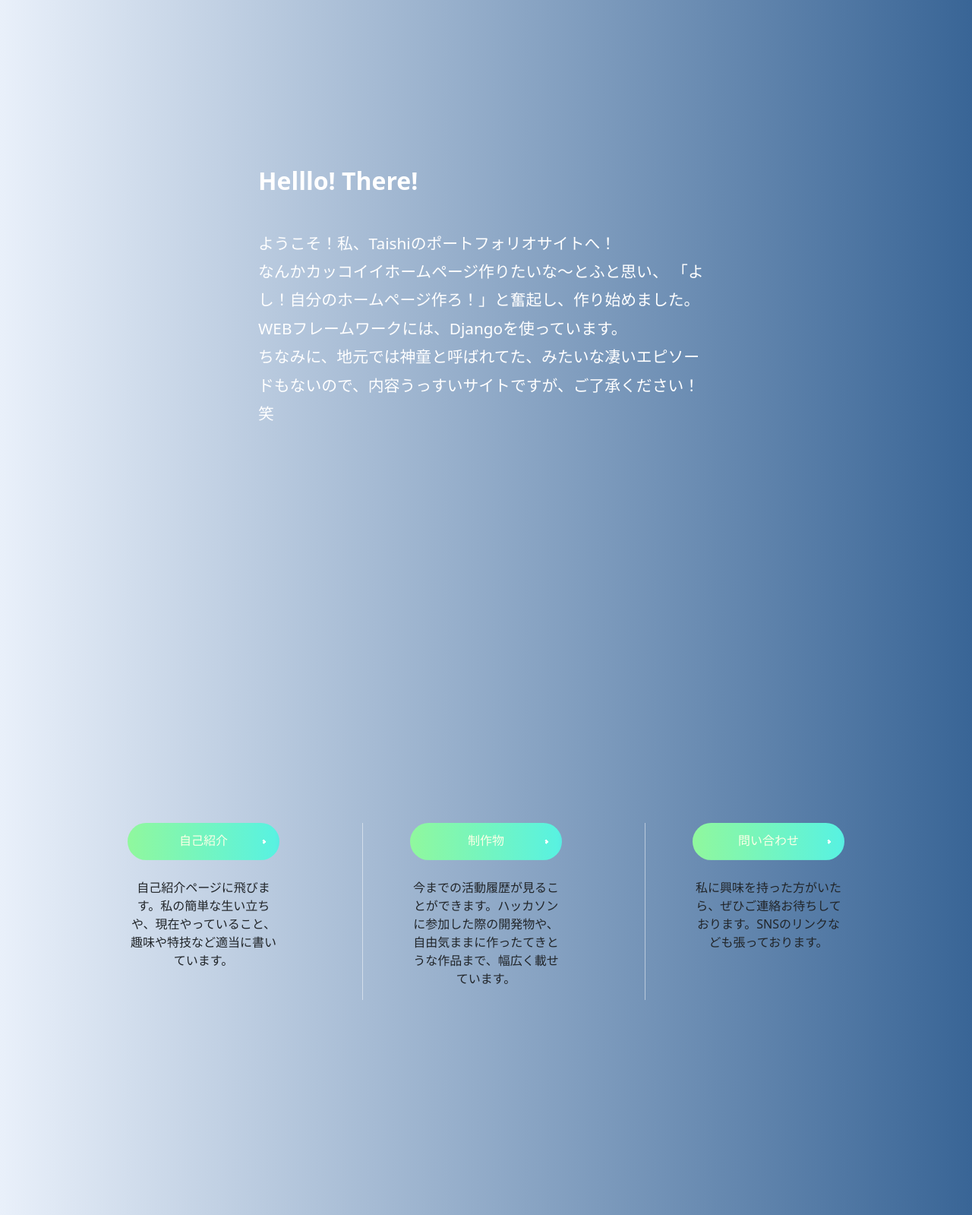
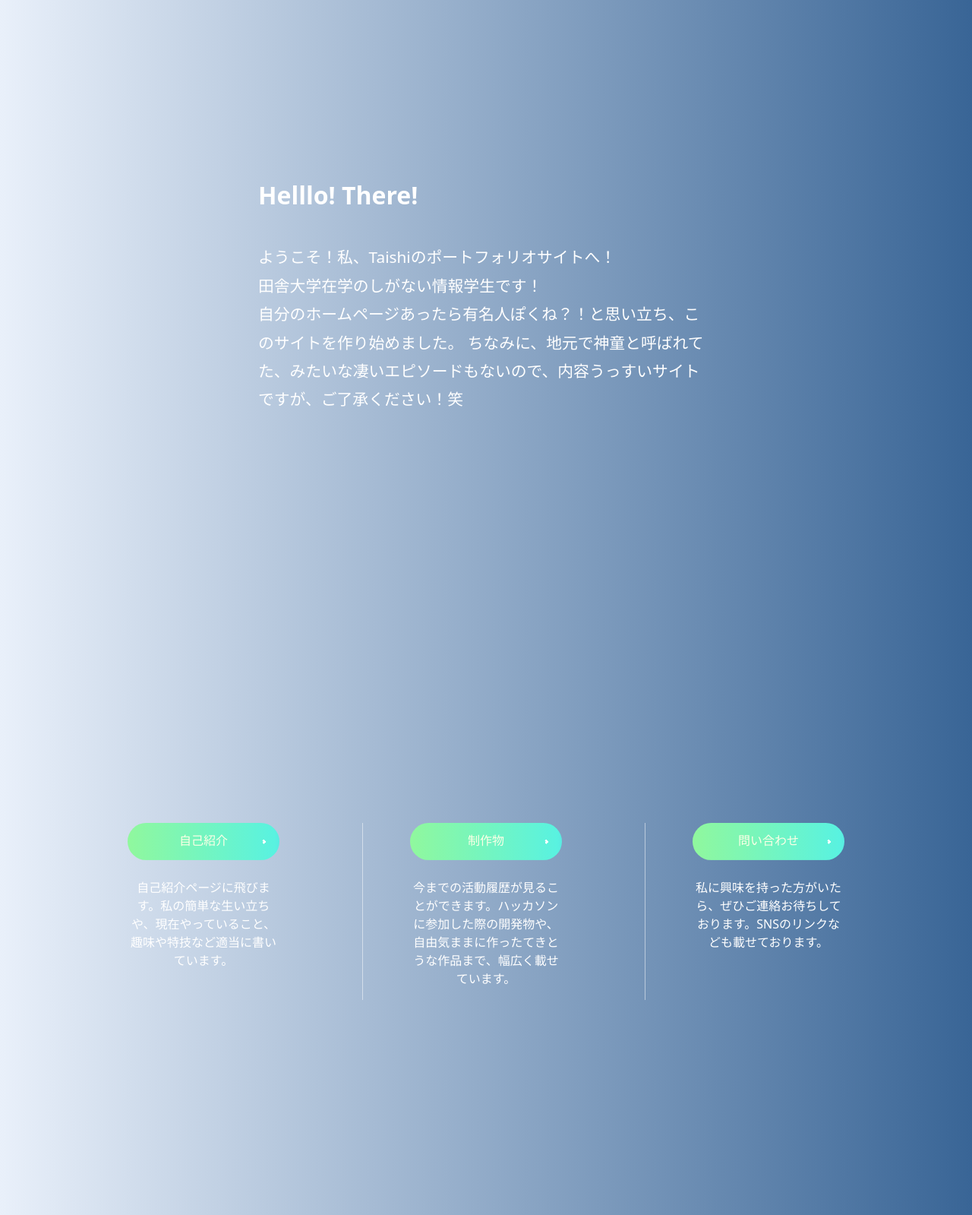
Before and after one commit to taishi29/my-website, a Django app: page / in a window 1280 px wide. Shown: the part 949-2548 px from the top of the page at 76% size. Run offline with Django 5.2, Linux system fonts and the light colour scheme.

Commit message:
htmlの文章を修正しましtあ。

```diff
--- a/mysite/pages/static/pages/css/style.css
+++ b/mysite/pages/static/pages/css/style.css
@@ -91,6 +91,7 @@ img {
 }
 .item p {
     max-width: 200px;
+    color: white;
 }
 @media screen and (max-width: 1000px) {
     .container {
--- a/mysite/pages/templates/pages/index.html
+++ b/mysite/pages/templates/pages/index.html
@@ -24,10 +24,9 @@
         <br>
         <p class="section-text">
             ようこそ！私、Taishiのポートフォリオサイトへ！<br>
-            なんかカッコイイホームページ作りたいな～とふと思い、
-            「よし！自分のホームページ作ろ！」と奮起し、作り始めました。
-            WEBフレームワークには、Djangoを使っています。<br>
-            ちなみに、地元では神童と呼ばれてた、みたいな凄いエピソードもないので、内容うっすいサイトですが、ご了承ください！笑
+            田舎大学在学のしがない情報学生です！<br>
+            自分のホームページあったら有名人ぽくね？！と思い立ち、このサイトを作り始めました。
+            ちなみに、地元で神童と呼ばれてた、みたいな凄いエピソードもないので、内容うっすいサイトですが、ご了承ください！笑
         </p>
     </div>
 </section>
@@ -53,7 +52,7 @@
                 <a href="{% url 'contact' %}">問い合わせ</a>
             </div>
             <br>
-            <p>私に興味を持った方がいたら、ぜひご連絡お待ちしております。SNSのリンクなども張っております。
+            <p>私に興味を持った方がいたら、ぜひご連絡お待ちしております。SNSのリンクなども載せております。
         </div>
     </div>
 </section>
```
Also changed, not shown: mysite/pages/templates/pages/introduction.html (+4 -7 lines).
